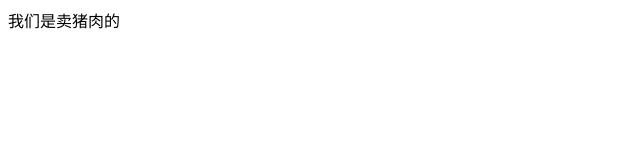
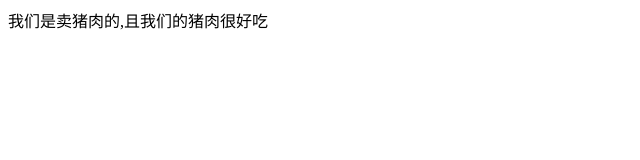
Before and after one commit to mio0330/git-demo1, a plain HTML site: page index.html in a window 1280 px wide. Shown: the whole page, without its empty margins (0-640 px from the left). Drawn offline with Linux system fonts and the light colour scheme.

Commit message:
versiontwo 添加了广告语

```diff
--- a/index.html
+++ b/index.html
@@ -8,7 +8,7 @@
 </head>
 
 <body>
-    我们是卖猪肉的
+    我们是卖猪肉的,且我们的猪肉很好吃
 </body>
 
 </html>
```
